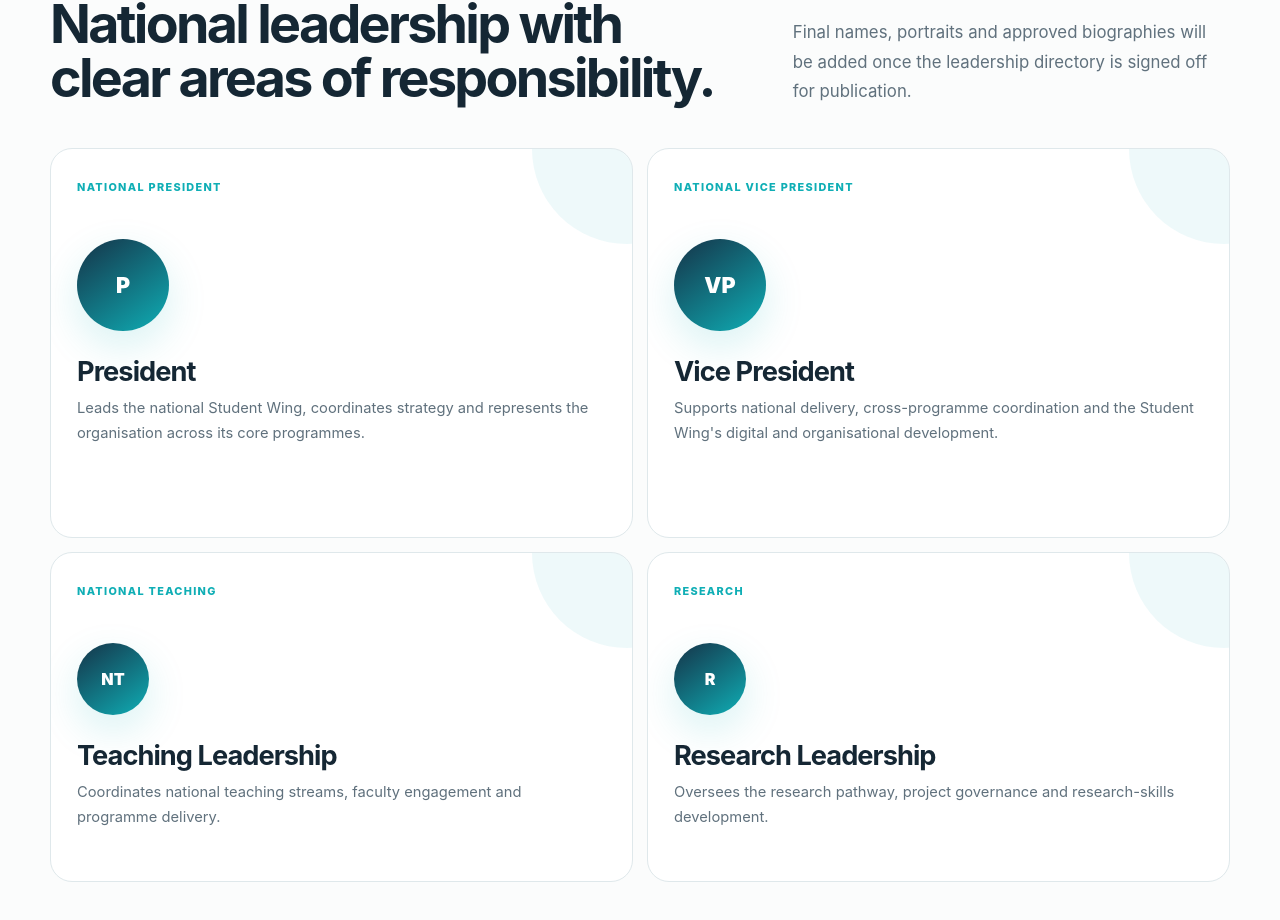
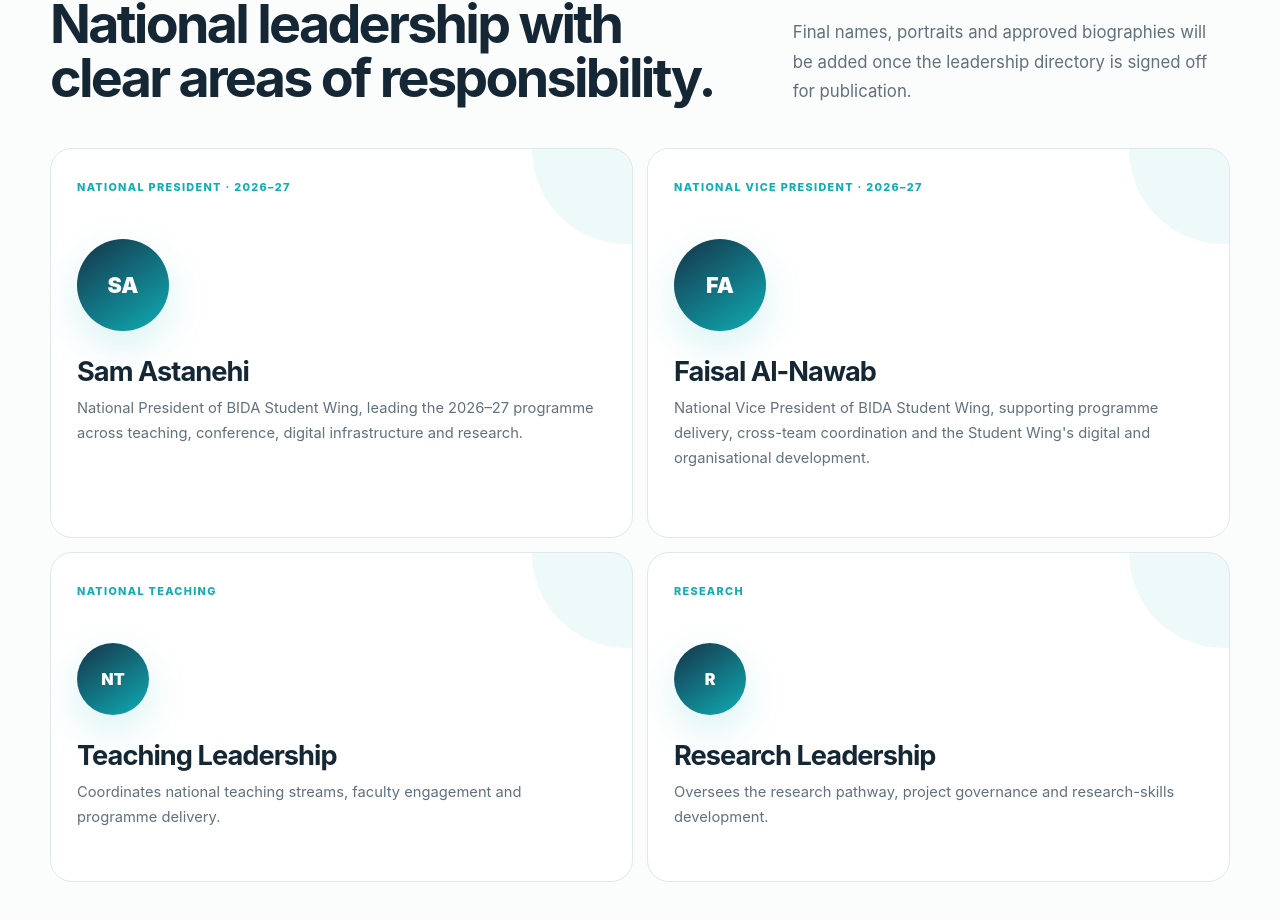
Before and after one commit to faisalmhalnawab/bida-student-wing, a Next.js app: page /about in a window 1280 px wide. Shown: the part 2344-3264 px from the top of the page. Built offline with nearby package versions, Linux system fonts and the light colour scheme.

Commit message:
Add confirmed national leadership to About page

```diff
--- a/app/about/page.tsx
+++ b/app/about/page.tsx
@@ -144,22 +144,24 @@ export default function AboutPage() {
 
         <div className="leadership-grid">
           <article className="leadership-card primary-leadership-card">
-            <span className="leadership-role">National President</span>
-            <div className="leadership-placeholder">P</div>
-            <h3>President</h3>
+            <span className="leadership-role">National President · 2026–27</span>
+            <div className="leadership-placeholder">SA</div>
+            <h3>Sam Astanehi</h3>
             <p>
-              Leads the national Student Wing, coordinates strategy and represents
-              the organisation across its core programmes.
+              National President of BIDA Student Wing, leading the 2026–27
+              programme across teaching, conference, digital infrastructure and
+              research.
             </p>
           </article>
 
           <article className="leadership-card primary-leadership-card">
-            <span className="leadership-role">National Vice President</span>
-            <div className="leadership-placeholder">VP</div>
-            <h3>Vice President</h3>
+            <span className="leadership-role">National Vice President · 2026–27</span>
+            <div className="leadership-placeholder">FA</div>
+            <h3>Faisal Al-Nawab</h3>
             <p>
-              Supports national delivery, cross-programme coordination and the
-              Student Wing&apos;s digital and organisational development.
+              National Vice President of BIDA Student Wing, supporting programme
+              delivery, cross-team coordination and the Student Wing&apos;s digital
+              and organisational development.
             </p>
           </article>
 
```
